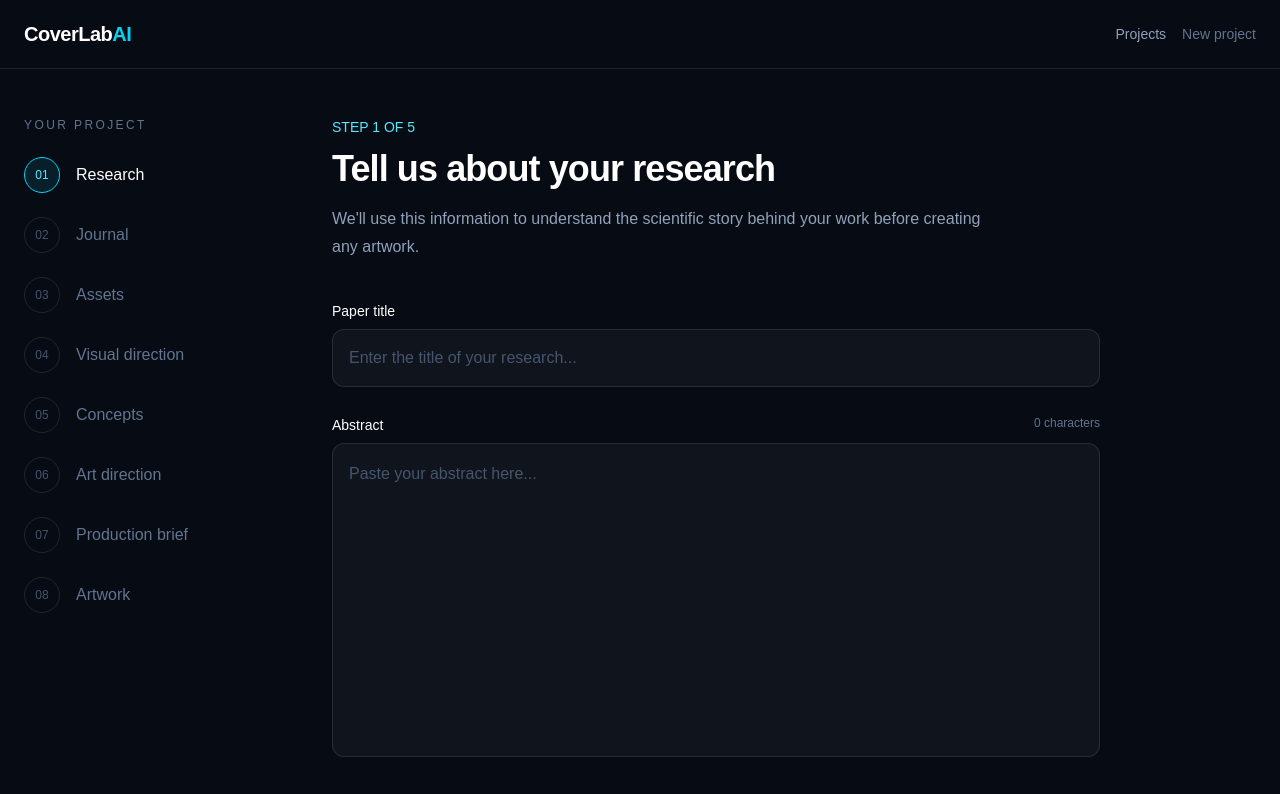
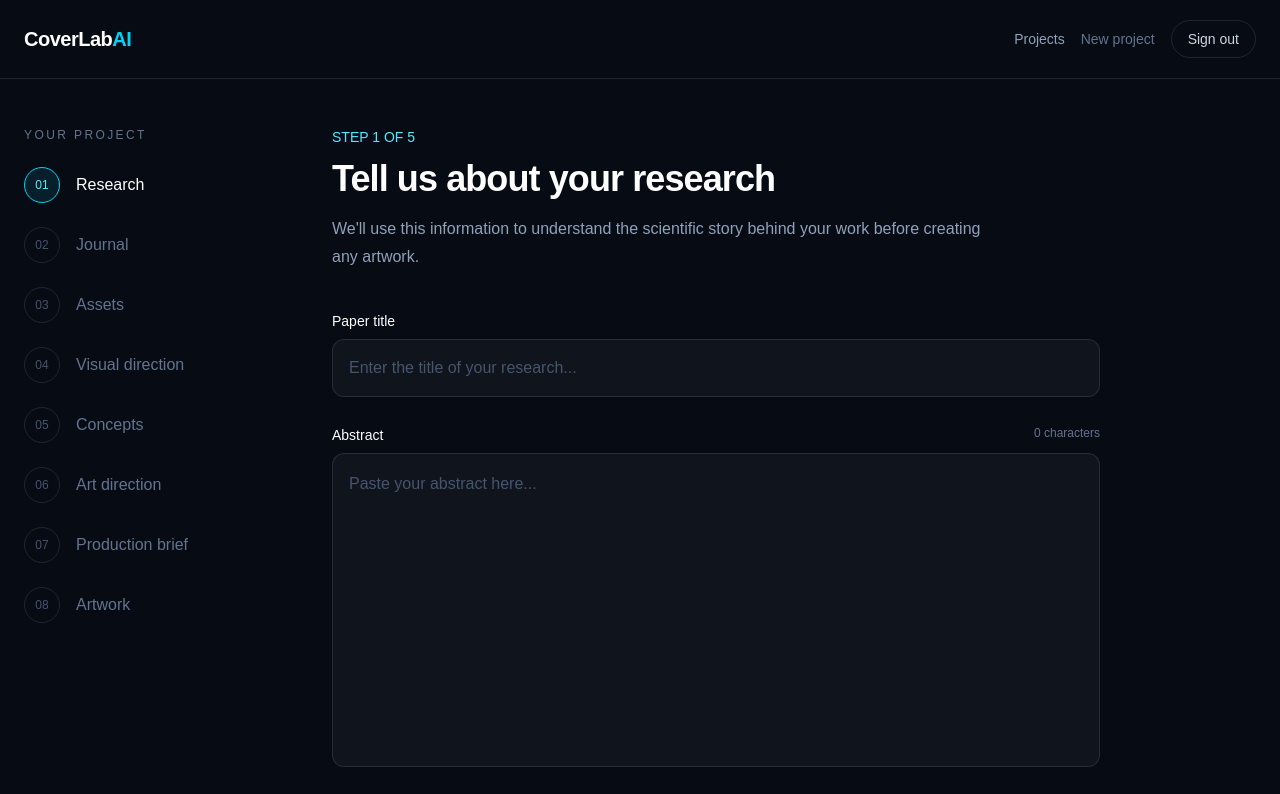
Before and after one commit to mehdisahihi/coverlab-ai, a Next.js app: page /create in a window 1280 px wide. Shown: the top 794 px of the page. Built offline with nearby package versions, Linux system fonts and the light colour scheme.

Commit message:
Expose sign out in create header

```diff
--- a/app/create/page.tsx
+++ b/app/create/page.tsx
@@ -6,6 +6,9 @@ import {
   useState,
 } from "react";
 
+import {
+  signOut,
+} from "../auth/actions";
 import ResearchStep from "../../components/create/ResearchStep";
 import JournalStep from "../../components/create/JournalStep";
 import AssetsStep from "../../components/create/AssetsStep";
@@ -259,6 +262,12 @@ export default function CreateCover() {
             >
               {saveLabel}
             </span>
+
+            <form action={signOut}>
+              <button className="rounded-full border border-white/10 px-4 py-2 text-sm text-slate-300 transition hover:bg-white/[0.05] hover:text-white">
+                Sign out
+              </button>
+            </form>
           </div>
         </div>
       </header>
```
